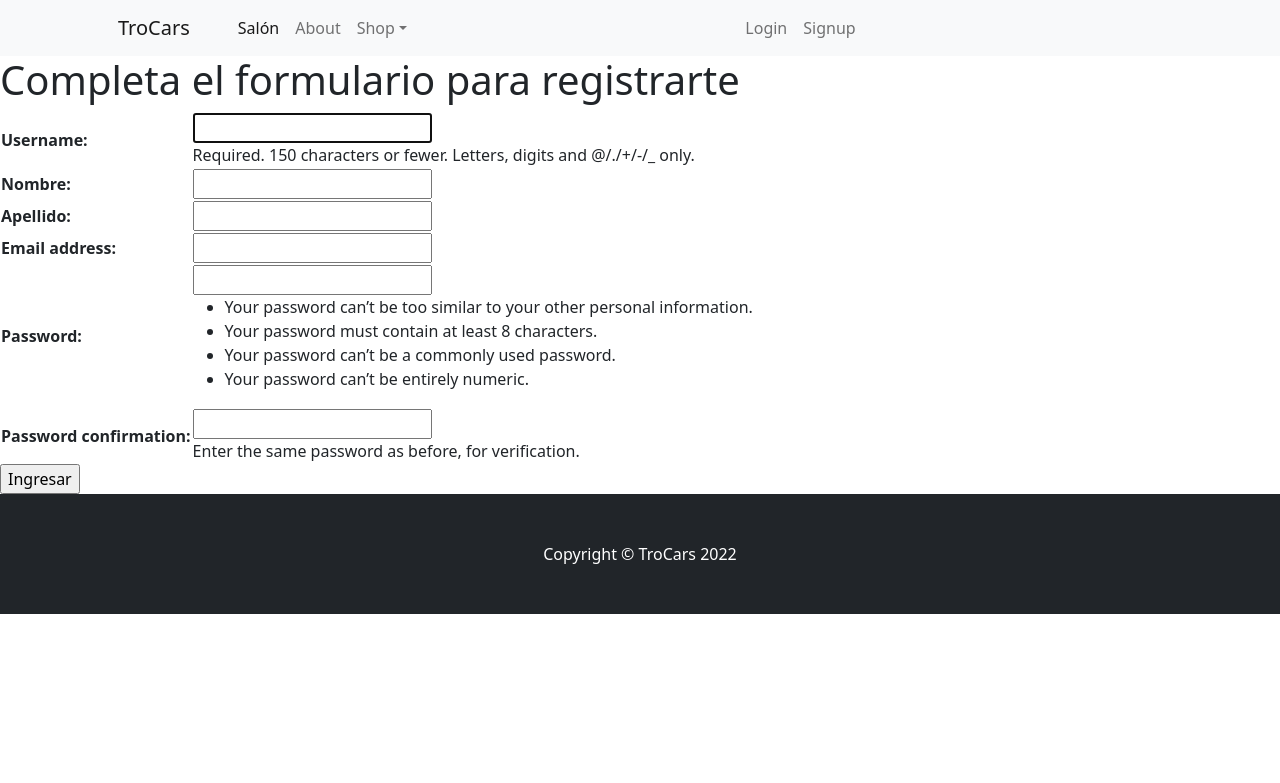
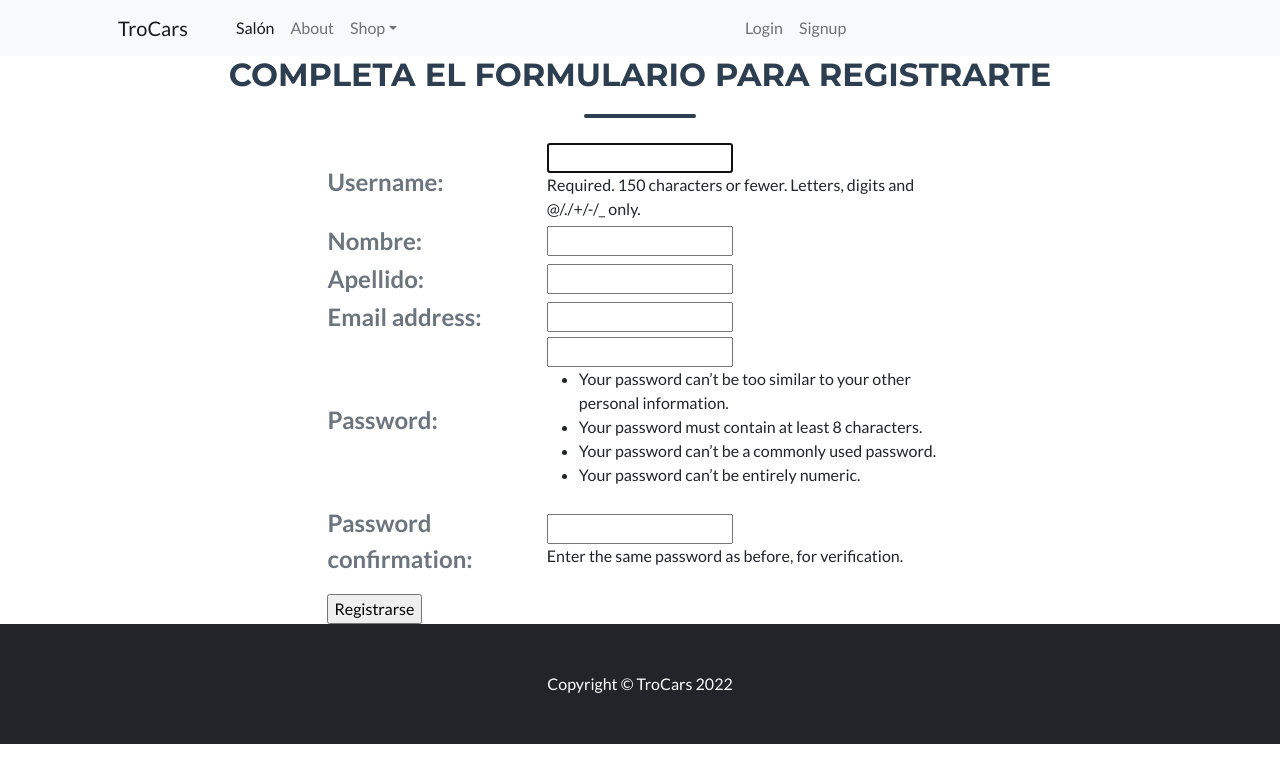
Before and after one commit to Lautaro9510/Trocar, a Django app: page /users/register/ in a window 1280 px wide. Shown: the top 783 px of the page. Run offline with Django 4.2, Linux system fonts and the light colour scheme; some libraries are stand-ins or nearby versions.

Commit message:
Se agrega estilo a contact-create_car-register

```diff
--- a/car/models.py
+++ b/car/models.py
@@ -10,8 +10,4 @@ class Car(models.Model):
     contact=models.EmailField()
     contact_name=models.CharField(max_length=50)
     in_house = models.BooleanField(default=True)
-    image = models.ImageField(null= True, upload_to='car_image', blank=True)
-
-
-    def __str__(self):
-        return self.name
+    image = models.ImageField(upload_to='car_image', null=True, blank=True)
--- a/templates/car/contact.html
+++ b/templates/car/contact.html
@@ -18,8 +18,6 @@
         <h2 class="page-section-heading text-center text-uppercase text-secondary mb-0">Contacto</h2>
         <!-- Icon Divider-->
         <div class="divider-custom">
-            <div class="divider-custom-line"></div>
-            <div class="divider-custom-icon"><i class="fas fa-star"></i></div>
             <div class="divider-custom-line"></div>
         </div>
         <!-- Contact Section Form-->
--- a/templates/users/register.html
+++ b/templates/users/register.html
@@ -5,28 +5,40 @@
 {% endblock %}
 
 {% block content %}
-    <h1>Completa el formulario para registrarte</h1>
+{% load static %}
+<!-- Google fonts-->
+<link href="https://fonts.googleapis.com/css?family=Montserrat:400,700" rel="stylesheet" type="text/css" />
+<link href="https://fonts.googleapis.com/css?family=Lato:400,700,400italic,700italic" rel="stylesheet" type="text/css" />
+<!-- Core theme CSS (includes Bootstrap)-->
+<link href="{% static 'css/styles2.css' %}" rel="stylesheet" />
 
-
-
+<div class="container">
+    <h2 class="page-section-heading text-center text-uppercase text-secondary mb-0">Completa el formulario para registrarte</h2>
+    <!-- Icon Divider-->
+    <div class="divider-custom">
+        <div class="divider-custom-line"></div>
+    </div>
+    <div class="row justify-content-center">
+        <div class="row justify-content-center">
             {% if form %}
 
+                <div class="col-lg-8 col-xl-7">
                     <form action="" method="POST">
 
                         {% csrf_token %}
-
+                        <div class="form-floating mb-3">
                             <table>
                                 {{form.as_table}}
                             </table>
-
-
-            <input type="submit" value="Ingresar">
+                        </div>
+                        <input type="submit" value="Registrarse">
                     </form>
+                </div>
             {% endif %}
-
             {% if errors %}
                 {{errors}}
             {% endif %}
-
-
+        </div>
+    </div>
+</div>
 {% endblock %}
```
Also changed, not shown: templates/car/create_car.html (+22 -8 lines), db.sqlite3. Lines whose indentation alone changed are shown as unchanged.
